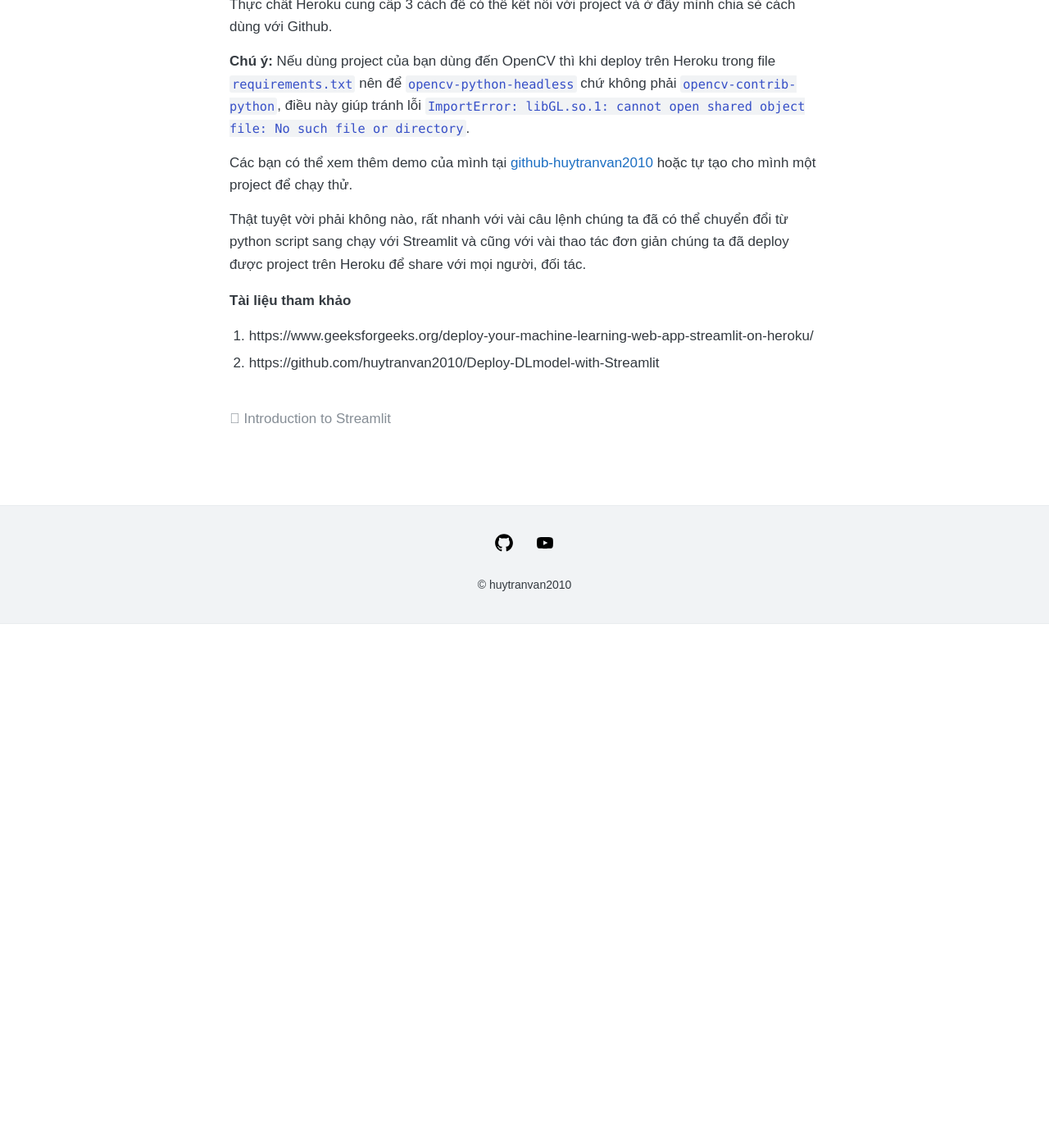
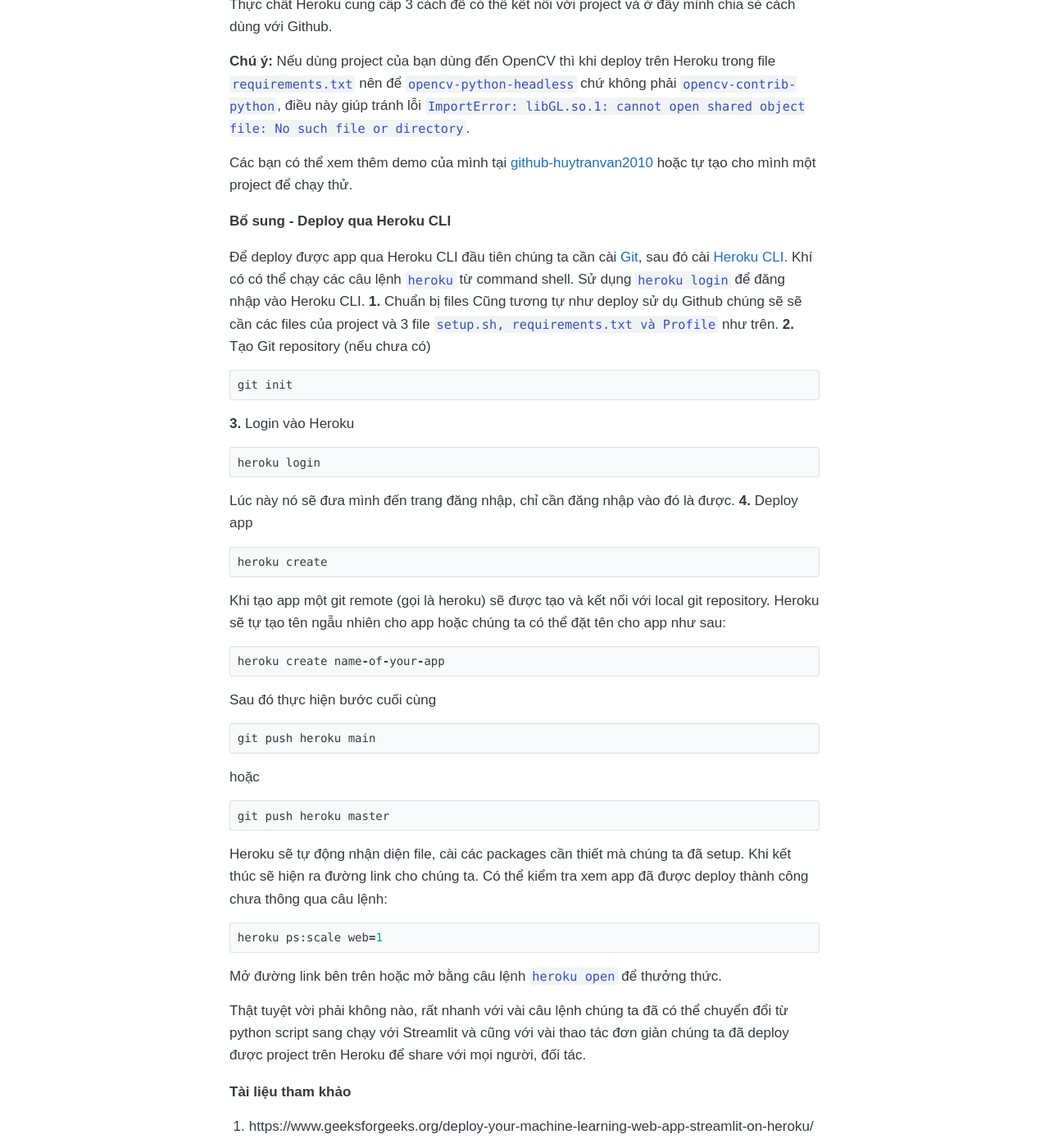
Before and after one commit to huytranvan2010/huytranvan2010.github.io, a Jekyll site: the page built from _posts/2021-07-01-Deploy-Dl-model-on-Heroku-with-streamlit.md, in a window 1280 px wide and 1400 px high, scrolled down 955 px. Shown: the whole window at 82% size. Built offline with Jekyll 4.4.1, drawn with Linux system fonts in a browser that asks for light colours; before the commit the page ends 1716 px from its top, so only the background shows below that.

Commit message:
add Heroku CLI into Deploy model with Streamlit

````diff
--- a/_posts/2021-07-01-Deploy-Dl-model-on-Heroku-with-streamlit.md
+++ b/_posts/2021-07-01-Deploy-Dl-model-on-Heroku-with-streamlit.md
@@ -31,6 +31,42 @@
 
 Các bạn có thể xem thêm demo của mình tại [github-huytranvan2010](https://github.com/huytranvan2010/Deploy-DLmodel-with-Streamlit) hoặc tự tạo cho mình một project để chạy thử.
 
+##### Bổ sung - Deploy qua Heroku CLI
+Để deploy được app qua Heroku CLI đầu tiên chúng ta cần cài [Git](https://git-scm.com/book/en/v2/Getting-Started-Installing-Git), sau đó cài [Heroku CLI](https://devcenter.heroku.com/articles/getting-started-with-python#set-up). Khí có có thể chạy các câu lệnh `heroku` từ command shell. Sử dụng `heroku login` để đăng nhập vào Heroku CLI.
+**1.** Chuẩn bị files
+Cũng tương tự như deploy sử dụ Github chúng sẽ sẽ cần các files của project và 3 file `setup.sh, requirements.txt và Profile` như trên.
+**2.** Tạo Git repository (nếu chưa có)
+```python
+git init
+```
+**3.** Login vào Heroku
+```python
+heroku login
+```
+Lúc này nó sẽ đưa mình đến trang đăng nhập, chỉ cần đăng nhập vào đó là được.
+**4.** Deploy app
+```python
+heroku create
+```
+Khi tạo app một git remote (gọi là heroku) sẽ được tạo và kết nối với local git repository. Heroku sẽ tự tạo tên ngẫu nhiên cho app hoặc chúng ta có thể đặt tên cho app như sau:
+```python
+heroku create name-of-your-app
+```
+Sau đó thực hiện bước cuối cùng
+```python
+git push heroku main
+```
+hoặc
+```python
+git push heroku master
+```
+Heroku sẽ tự động nhận diện file, cài các packages cần thiết mà chúng ta đã setup. Khi kết thúc sẽ hiện ra đường link cho chúng ta.
+Có thể kiểm tra xem app đã được deploy thành công chưa thông qua câu lệnh:
+```python
+heroku ps:scale web=1
+```
+Mở đường link bên trên hoặc mở bằng câu lệnh `heroku open` để thưởng thức.
+
 Thật tuyệt vời phải không nào, rất nhanh với vài câu lệnh chúng ta đã có thể chuyển đổi từ python script sang chạy với Streamlit và cũng với vài thao tác đơn giản chúng ta đã deploy được project trên Heroku để share với mọi người, đối tác.
 ##### Tài liệu tham khảo
 1. https://www.geeksforgeeks.org/deploy-your-machine-learning-web-app-streamlit-on-heroku/
````
